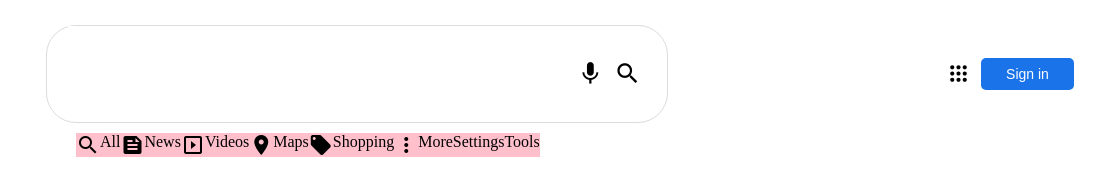
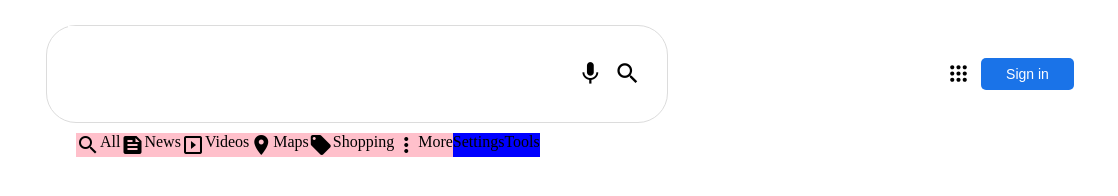
Before and after one commit to kinhsiz/google-src-result-pg, a plain HTML site: page index.html in a window 1280 px wide. Shown: the full height of the page, 162-1280 px from the left. Drawn offline with Linux system fonts and the light colour scheme.

Commit message:
add result box

```diff
--- a/index.html
+++ b/index.html
@@ -53,7 +53,7 @@
                     more_vert
                     </span>More
             </div>
-            <div>
+            <div id ="stgs-tools">
                 <span>Settings</span>
                 <span>Tools</span>
             </div>
--- a/style.css
+++ b/style.css
@@ -10,10 +10,6 @@
     margin-left: 20px;
 }
 
-/*will place item towards the right end*/
-#topnav .btn-right {
-    margin-left: auto;
-}
 /*input text needs to be created inside div element to leave
 search box inside*/
 .bar {
@@ -46,6 +42,11 @@ search box inside*/
     align-items: center;
     padding: 5px;
 }
+
+/*will place item towards the right end*/
+#topnav .btn-right {
+    margin-left: auto;
+}
 .btn-right {
     display: flex;
     align-items: center;
@@ -76,12 +77,18 @@ search box inside*/
     width: 30%;
     position: relative;
     left: 230px;
+    background-color: pink;
 
 }
 .icon-bar div {
-    background-color: pink;
     display:flex;
     flex-direction: row;
+}
+
+#stgs-tools {
+    margin-left: auto;
+
+    background-color: blue;
 
 }
 /****************ICON BAR END****************/
```
